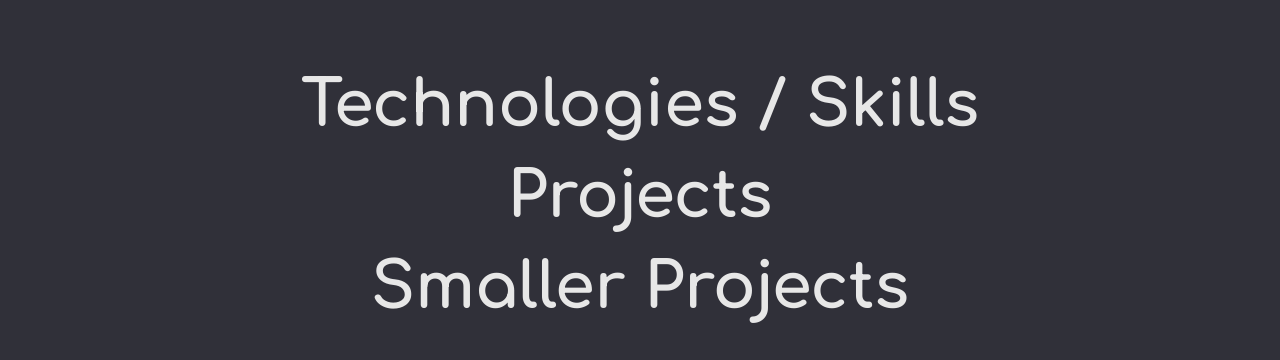
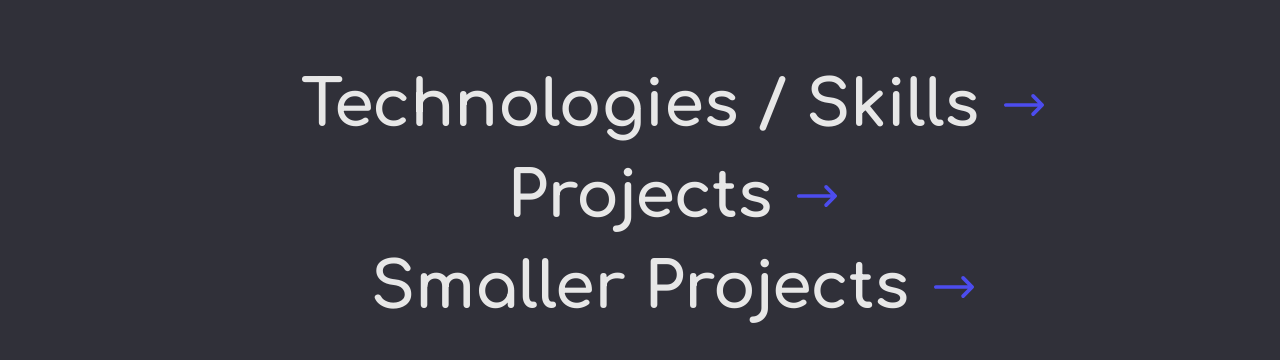
Before and after one commit to tomsarry/tomsarry.com, a React (Create React App) app: page / in a window 1280 px wide. Shown: the part 440-800 px from the top of the page. Built offline with nearby package versions, Linux system fonts and the light colour scheme.

Commit message:
Add arrows animation

```diff
--- a/src/components/Redirects.jsx
+++ b/src/components/Redirects.jsx
@@ -1,6 +1,7 @@
 import React from 'react';
 // import { withTranslation } from 'react-i18next'
 import { useTranslation } from 'react-i18next';
+import arrow from "../assets/svgs/arrow.svg";
 
 
 const Redirects = () => {
@@ -19,15 +20,33 @@ const Redirects = () => {
             </h1>
 
             <div className="table-links">
+                <div>
                     <a href="#techs" className="redirect">
-                    <div>{t('Technologies')}<span></span></div>
+                        <span>
+                            {t('Technologies')}
+                            <img src={arrow} alt="arrow" className="arrow"/>
+                        </span>
                     </a>
+
+                </div>
+
+                <div>
                     <a href="#projects" className="redirect">
-                    <div>{t('Projects')}<span></span></div>
+                        <span>
+                            {t('Projects')}
+                            <img src={arrow} alt="arrow" className="arrow"/>
+                        </span>
                     </a>
+                </div>
+
+                <div>
                     <a href="#sm-projects" className="redirect">
-                    <div>{t('Smaller Projects')}<span></span></div>
+                        <span>
+                            {t('Smaller Projects')}
+                            <img src={arrow} alt="arrow" className="arrow"/>
+                        </span>
                     </a>
+                </div>
             </div>
 
         </div>
--- a/src/styles/_redirects.scss
+++ b/src/styles/_redirects.scss
@@ -14,7 +14,27 @@
 .redirect {
   text-decoration: none;
   color: $txt-color1;
+
+  span {
+    position: relative;
+    display: inline-block;
+  }
+
+  &:hover .arrow {
+    right: -75px;
+  }
 }
+
+.arrow {
+  position: absolute;
+  height: 40px;
+  right: -65px;
+  top: 15px;
+  transform: rotate(90deg);
+  margin-left: 20px;
+  transition: right 0.2s ease;
+}
+
 
 .name {
   font-size: 6rem;
@@ -24,7 +44,6 @@
   display: flex;
   justify-content: center;
   position: relative;
-  // align-items: center;
 
   span {
     opacity: 0;
```
Also changed, not shown: src/assets/svgs/arrow.svg (added), 1 other file (tests, documents, lock files or other folders). Lines whose indentation alone changed are shown as unchanged.
